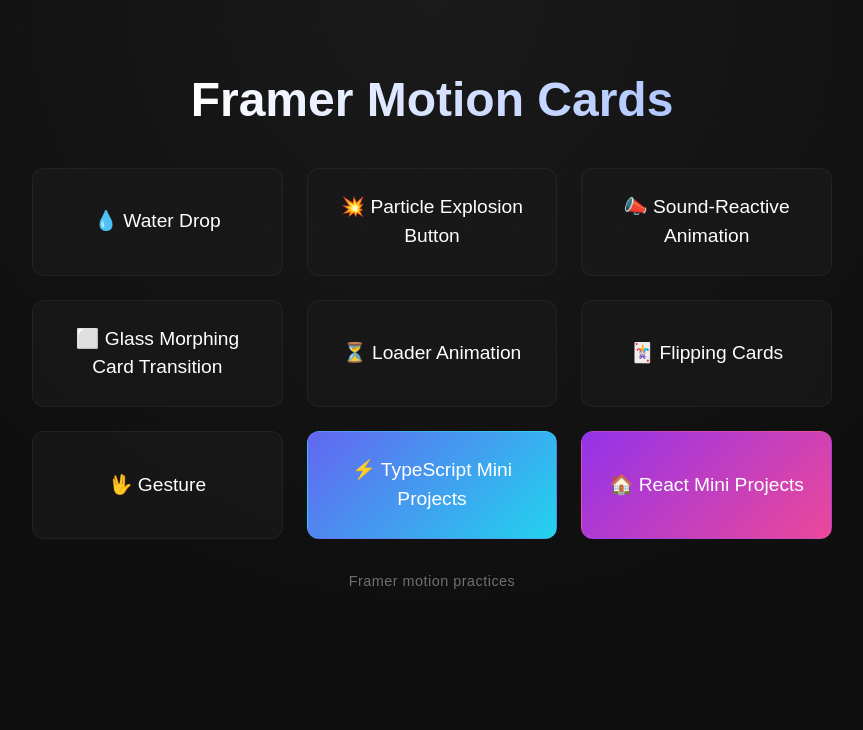
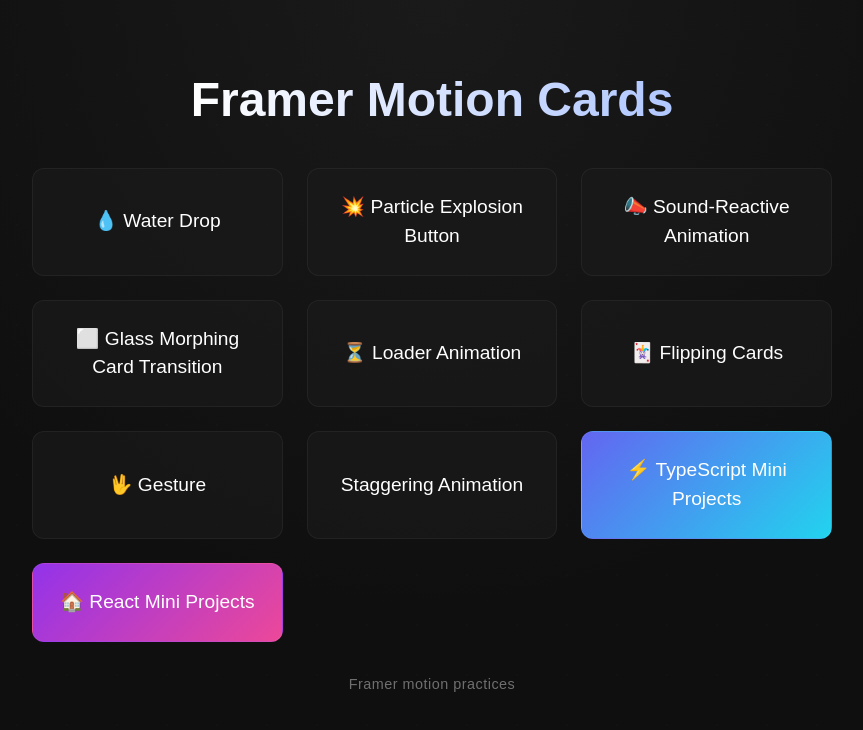
Before and after one commit to Hrisshhii/react-practice, a React (Vite) app in the folder framermotion/: page /gesture in a window 1280 px wide. Shown: the top 730 px of the page, without its empty margins (208-1071 px from the left). Built offline with nearby package versions, Linux system fonts and the light colour scheme.

Commit message:
Creating route for new mini project

```diff
--- a/framermotion/src/App.tsx
+++ b/framermotion/src/App.tsx
@@ -22,6 +22,7 @@ function App() {
       <Route path="/loader-animation" element={<BouncingLoader />}/>
       <Route path="/flipping-card" element={<FlippingCards/>}/>
       <Route path="/gesture" element={<Gesture/>}/>
+      <Route path="" element={``}/>
     </Routes>
     </>
   )
--- a/framermotion/src/components/Home.tsx
+++ b/framermotion/src/components/Home.tsx
@@ -13,6 +13,7 @@ export default function Home() {
         <Link to="/loader-animation" className="card">⏳ Loader Animation</Link>
         <Link to="/flipping-card" className="card">🃏 Flipping Cards</Link>
         <Link to="/gesture" className="card">🖖 Gesture</Link>
+        <Link to="" className="card">Staggering Animation</Link>
         <a href="https://hrisshhii.github.io/react-practice/ts" className="card" style={{ background: "linear-gradient(135deg,#6366f1,#22d3ee)" }}>
           ⚡ TypeScript Mini Projects
         </a>
```
